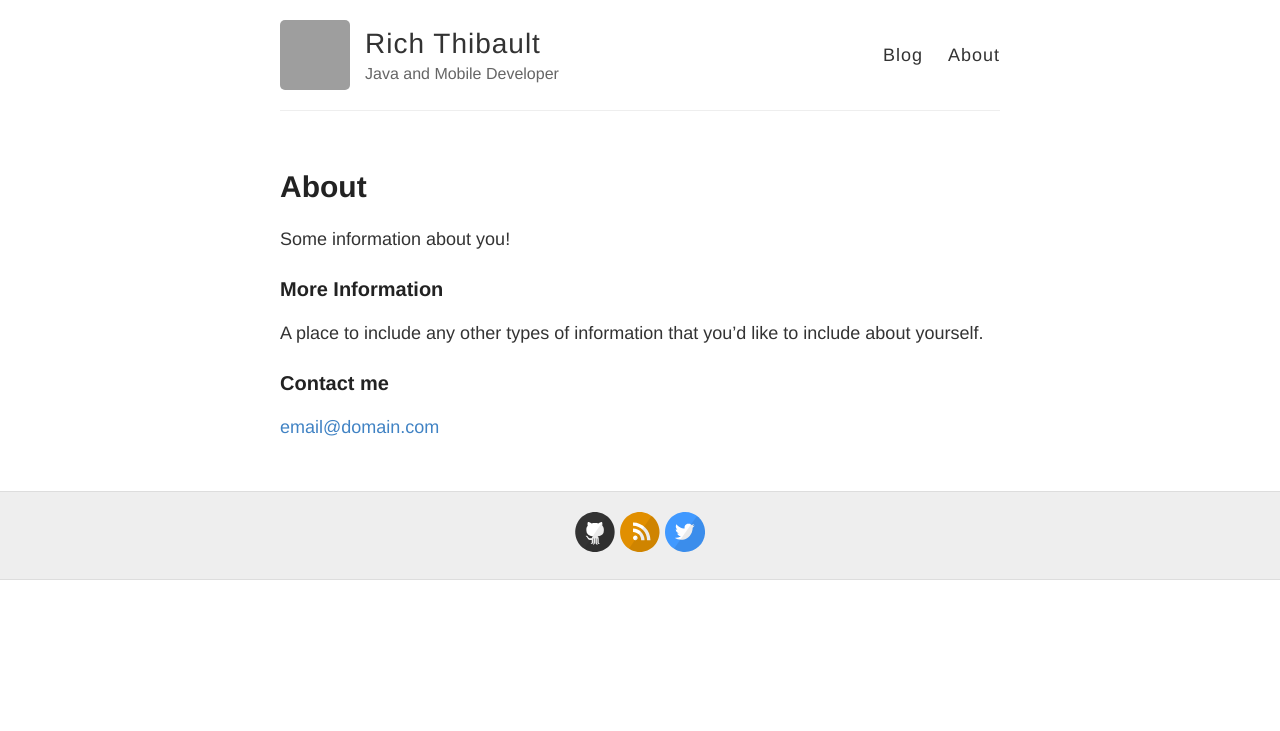
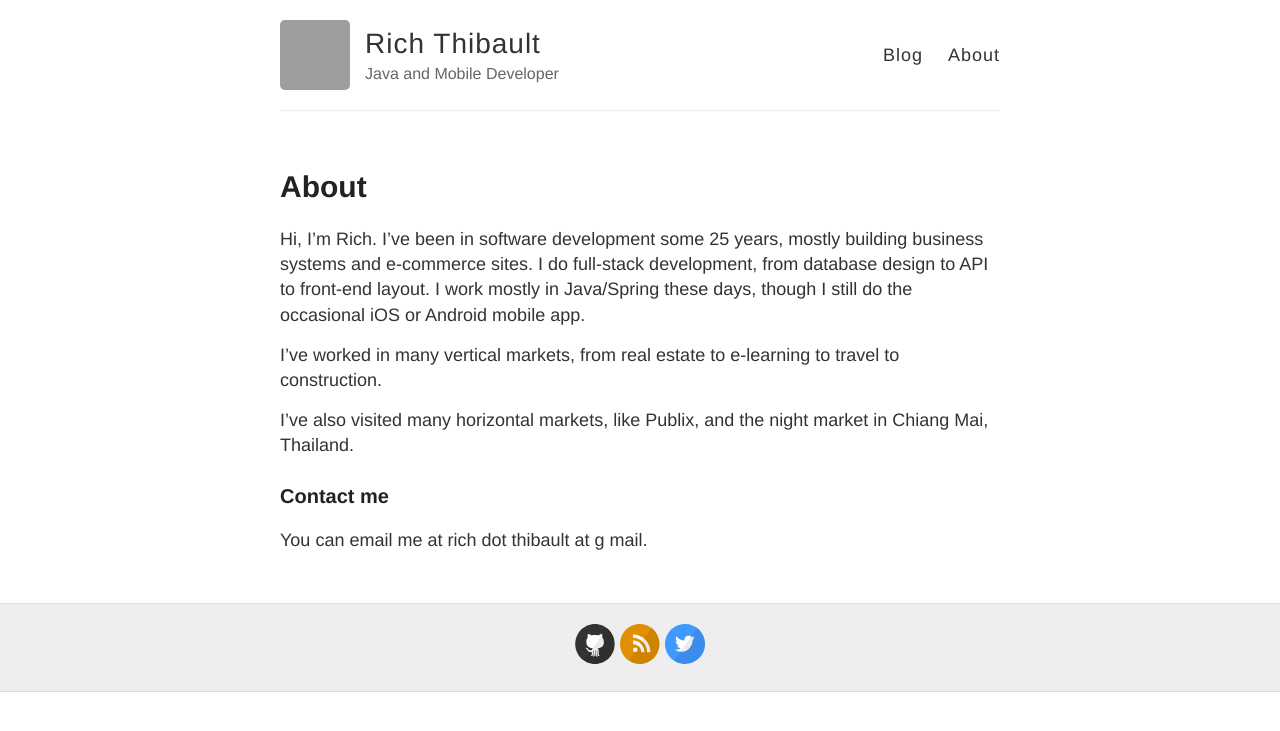
Before and after one commit to richthibault/richthibault.github.io, a Jekyll site: the page built from about.md, in a window 1280 px wide. Shown: the top 731 px of the page. Built offline with Jekyll 4.4.1, drawn with Linux system fonts in a browser that asks for light colours; grey boxes are pictures that could not be loaded.

Commit message:
ch-ch-ch-changes

```diff
--- a/CNAME
+++ b/CNAME
@@ -1 +1 @@
-richthibault.com
+www.richthibault.com
--- a/about.md
+++ b/about.md
@@ -4,12 +4,15 @@ title: About
 permalink: /about/
 ---
 
-Some information about you!
+Hi, I'm Rich.  I've been in software development some 25 years, mostly building business
+systems and e-commerce sites.  I do full-stack development, from database design to API
+to front-end layout.  I work mostly in Java/Spring these days, though I still
+do the occasional iOS or Android mobile app.
 
-### More Information
+I've worked in many vertical markets, from real estate to e-learning to travel to construction.
 
-A place to include any other types of information that you'd like to include about yourself.
+I've also visited many horizontal markets, like Publix, and the night market in Chiang Mai, Thailand.
 
 ### Contact me
 
-[email@domain.com](mailto:email@domain.com)
+You can email me at rich dot thibault at g mail.
```
Also changed, not shown: _posts/2016-8-27-Hello-World.md (+5 -3 lines), 4 other files.
